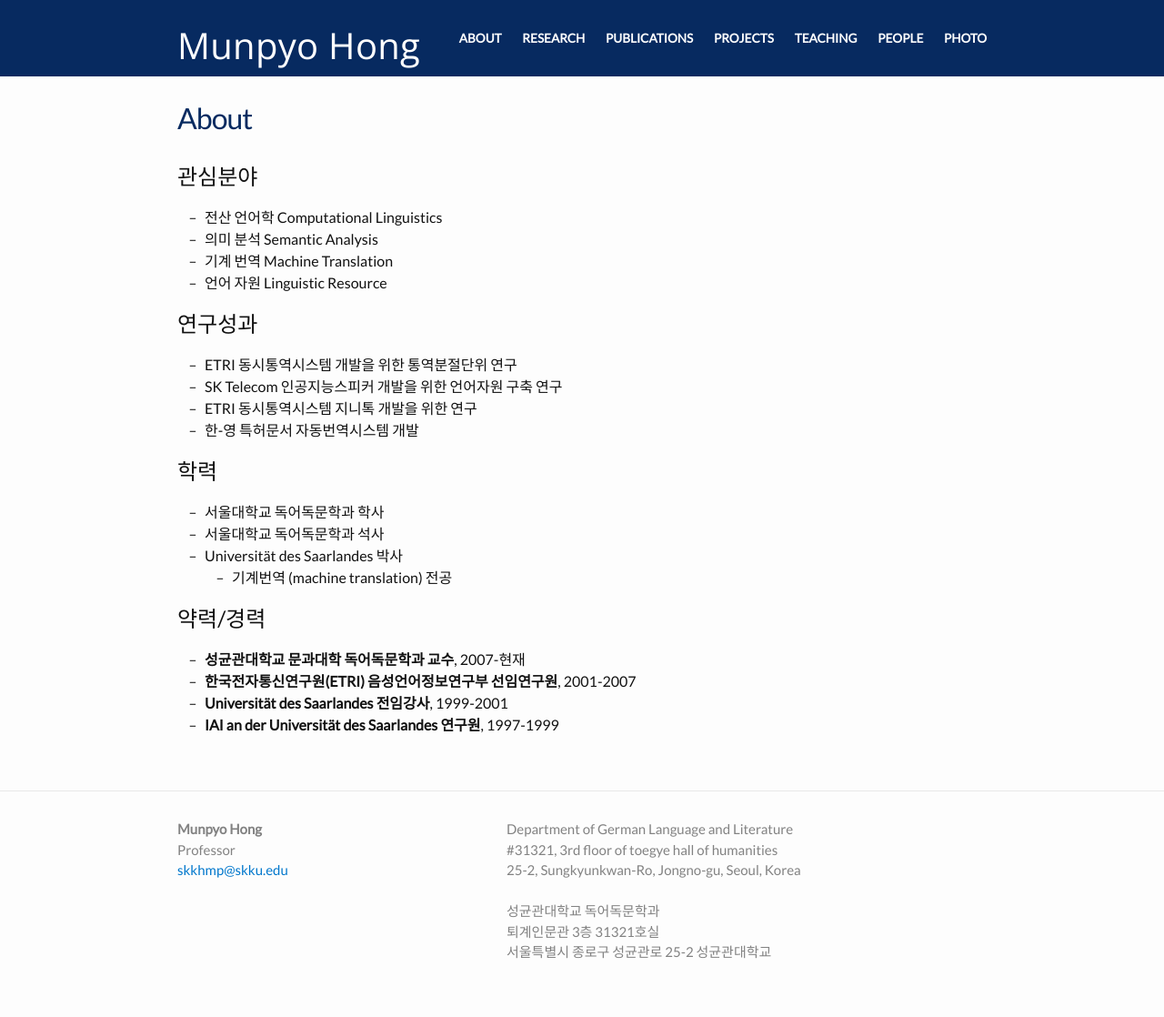
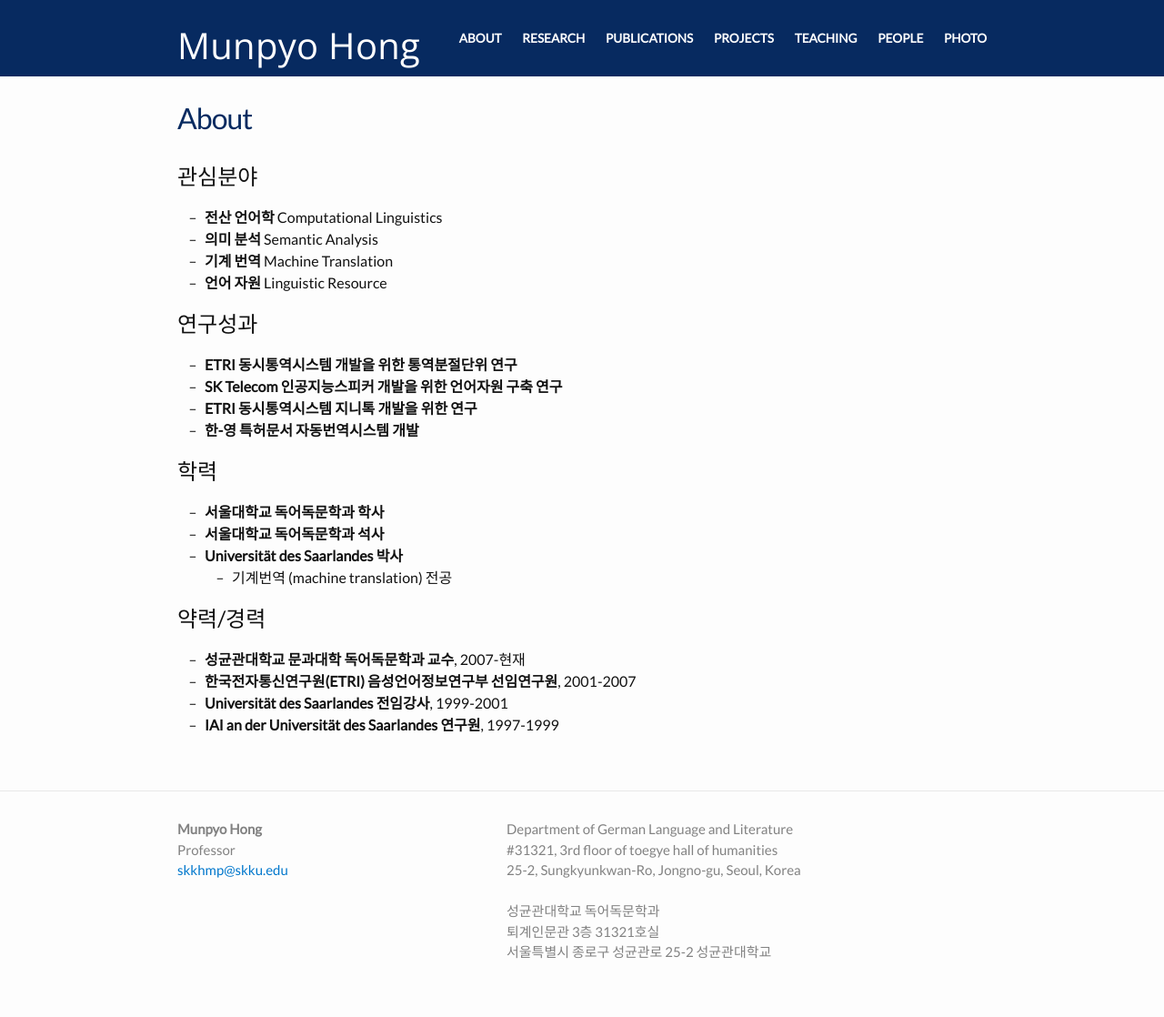
Before and after one commit to skkhmp/skkhmp.github.io, a Jekyll site: the page built from about.md, in a window 1280 px wide. Shown: the whole page at 91% size. Built offline with Jekyll 4.4.1, drawn with Linux system fonts in a browser that asks for light colours; some web fonts are replaced.

```diff
--- a/about.md
+++ b/about.md
@@ -4,21 +4,21 @@ title: About
 permalink: /about/
 ---
 ## 관심분야
-* 전산 언어학 Computational Linguistics
-* 의미 분석 Semantic Analysis
-* 기계 번역 Machine Translation
-* 언어 자원 Linguistic Resource
+* **전산 언어학** Computational Linguistics
+* **의미 분석** Semantic Analysis
+* **기계 번역** Machine Translation
+* **언어 자원** Linguistic Resource
 
 ## 연구성과
-* ETRI 동시통역시스템 개발을 위한 통역분절단위 연구
-* SK Telecom 인공지능스피커 개발을 위한 언어자원 구축 연구
-* ETRI 동시통역시스템 지니톡 개발을 위한 연구
-* 한-영 특허문서 자동번역시스템 개발
+* **ETRI 동시통역시스템 개발을 위한 통역분절단위 연구**
+* **SK Telecom 인공지능스피커 개발을 위한 언어자원 구축 연구**
+* **ETRI 동시통역시스템 지니톡 개발을 위한 연구**
+* **한-영 특허문서 자동번역시스템 개발**
 
 ## 학력
-* 서울대학교 독어독문학과 학사
-* 서울대학교 독어독문학과 석사
-* Universität des Saarlandes 박사
+* **서울대학교 독어독문학과 학사**
+* **서울대학교 독어독문학과 석사**
+* **Universität des Saarlandes 박사**
   * 기계번역 (machine translation) 전공
 
 ## 약력/경력
```
